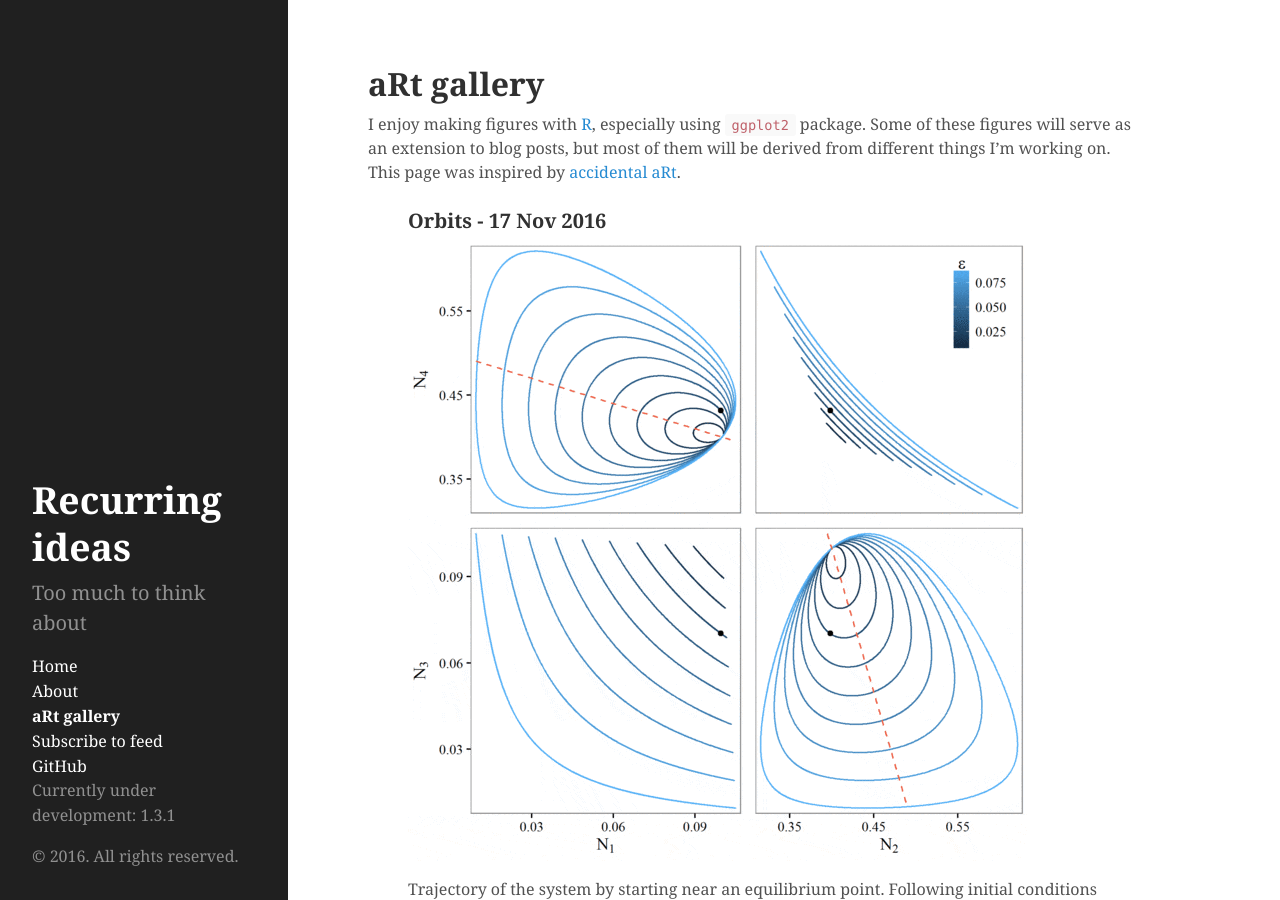
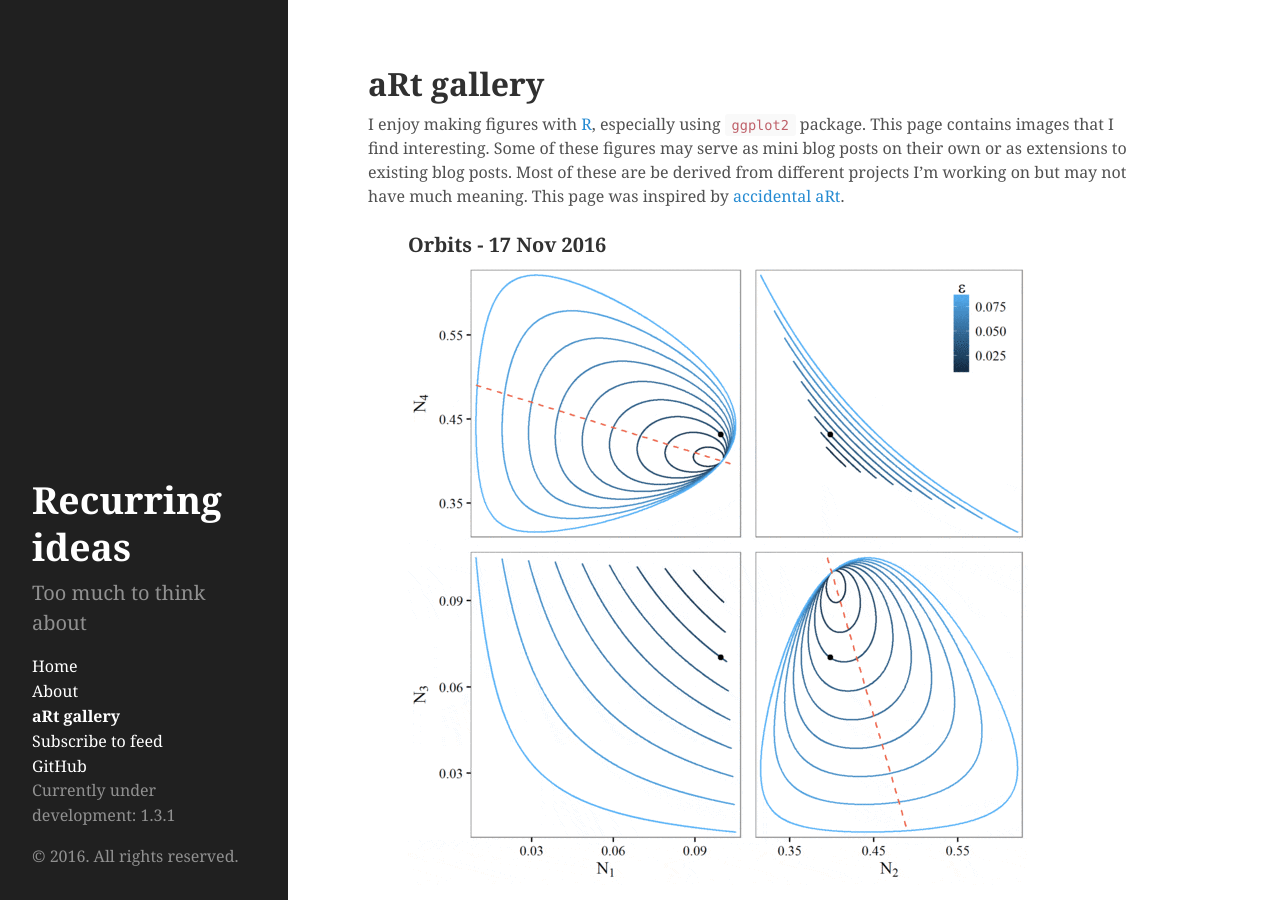
Before and after one commit to parksw3/parksw3.github.io, a Jekyll site: the page built from gallery.md, in a window 1280 px wide and 900 px high. Built offline with Jekyll 4.4.1, drawn with Linux system fonts in a browser that asks for light colours; formulas are drawn with MathJax 3.

Commit message:
update description

```diff
--- a/gallery.md
+++ b/gallery.md
@@ -3,7 +3,7 @@ layout: page
 title: aRt gallery
 ---
 
-I enjoy making figures with [R](https://www.r-project.org/), especially using `ggplot2` package. Some of these figures will serve as an extension to blog posts, but most of them will be derived from different things I'm working on. This page was inspired by [accidental aRt](http://accidental-art.tumblr.com/).
+I enjoy making figures with [R](https://www.r-project.org/), especially using `ggplot2` package. This page contains images that I find interesting. Some of these figures may serve as mini blog posts on their own or as extensions to existing blog posts. Most of these are be derived from different projects I'm working on but may not have much meaning. This page was inspired by [accidental aRt](http://accidental-art.tumblr.com/).
 
 <ul class="gallery">
   {% for image in site.photo_gallery reversed %}
```
